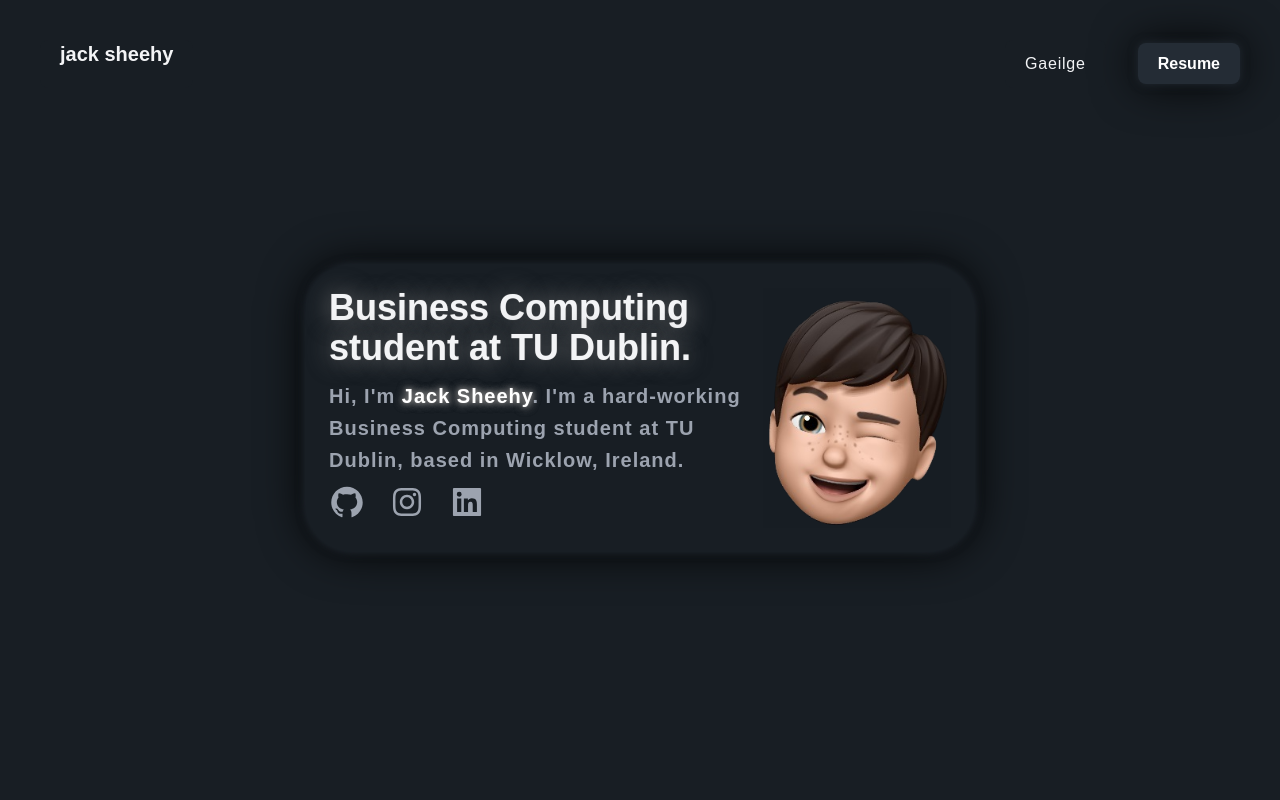
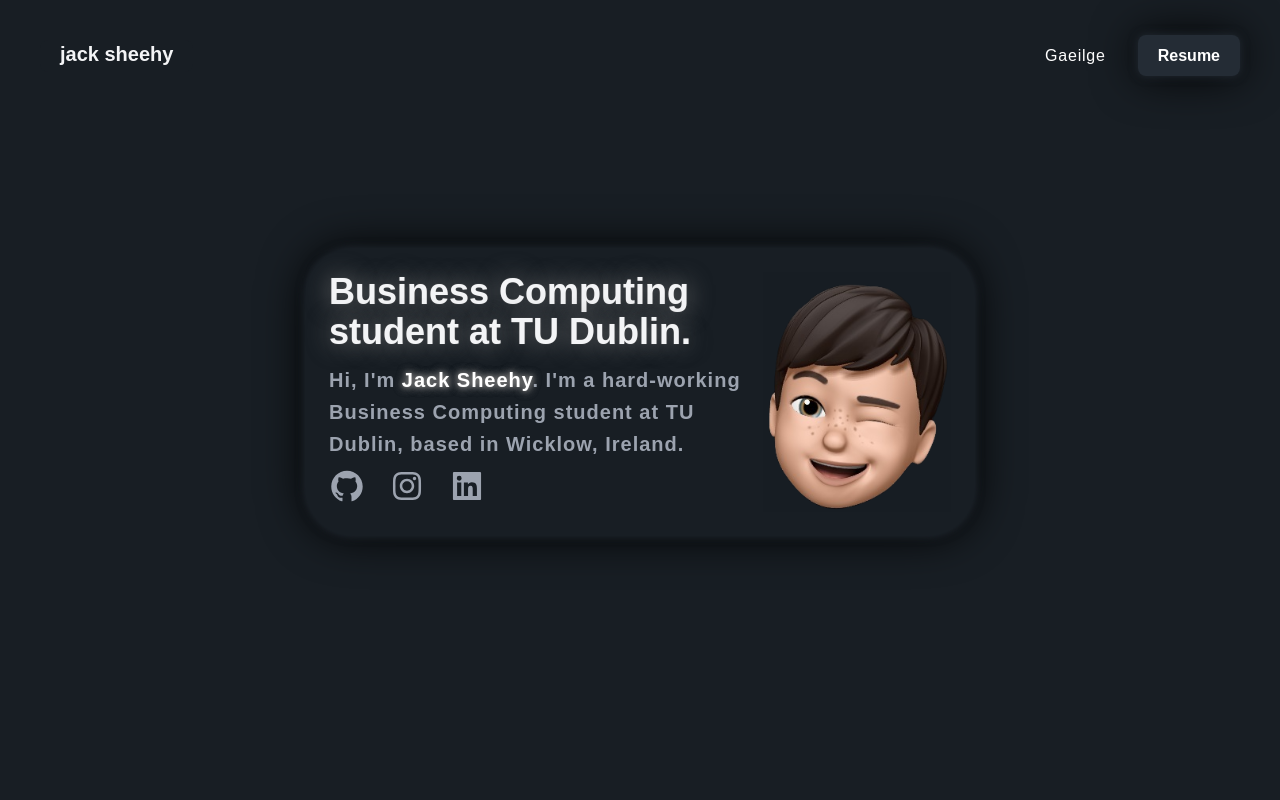
Before and after one commit to sheeehy/v2, a Next.js app: page / in a window 1280 px wide. Shown: the top 800 px of the page. Built offline with nearby package versions, Linux system fonts and the light colour scheme.

Commit message:
Gaeilge Color Change

```diff
--- a/src/app/page.js
+++ b/src/app/page.js
@@ -40,9 +40,10 @@ export default function Home() {
           </h1>
 
           <ul className="flex items-center">
-            <li className="font-small tracking-wider bg-dark-blue px-5 rounded-lg ml-8 text-base py-3">
-              <a> Gaeilge </a>
+            <li class="font-small tracking-wider    ml-8  hover:shadow-glow hover:bg-green-800 ">
+              <a class="text-white"> Gaeilge </a>
             </li>
+
             <li className="">
               <a
                 className="bg-dark-gray px-5 rounded-lg ml-8 outer-glow text-base py-3 leading-8 tracking-normal text-white max-w-screen-md font-custom"
--- a/tailwind.config.js
+++ b/tailwind.config.js
@@ -1,4 +1,6 @@
 /** @type {import('tailwindcss').Config} */
+const plugin = require("tailwindcss/plugin");
+
 module.exports = {
   content: [
     "./app/**/*.{js,ts,jsx,tsx,mdx}",
@@ -21,6 +23,7 @@ module.exports = {
       },
       boxShadow: {
         "outer-glow": "0 0 15px 5px rgba(0, 200, 0, .7)", // Customize the color and size of the outer glow as desired.
+        glow: "0 0 5px #00ff00, 0 0 10px #00ff00, 0 0 15px #00ff00, 0 0 20px #00ff00",
       },
       keyframes: {
         "fade-in": {
```
